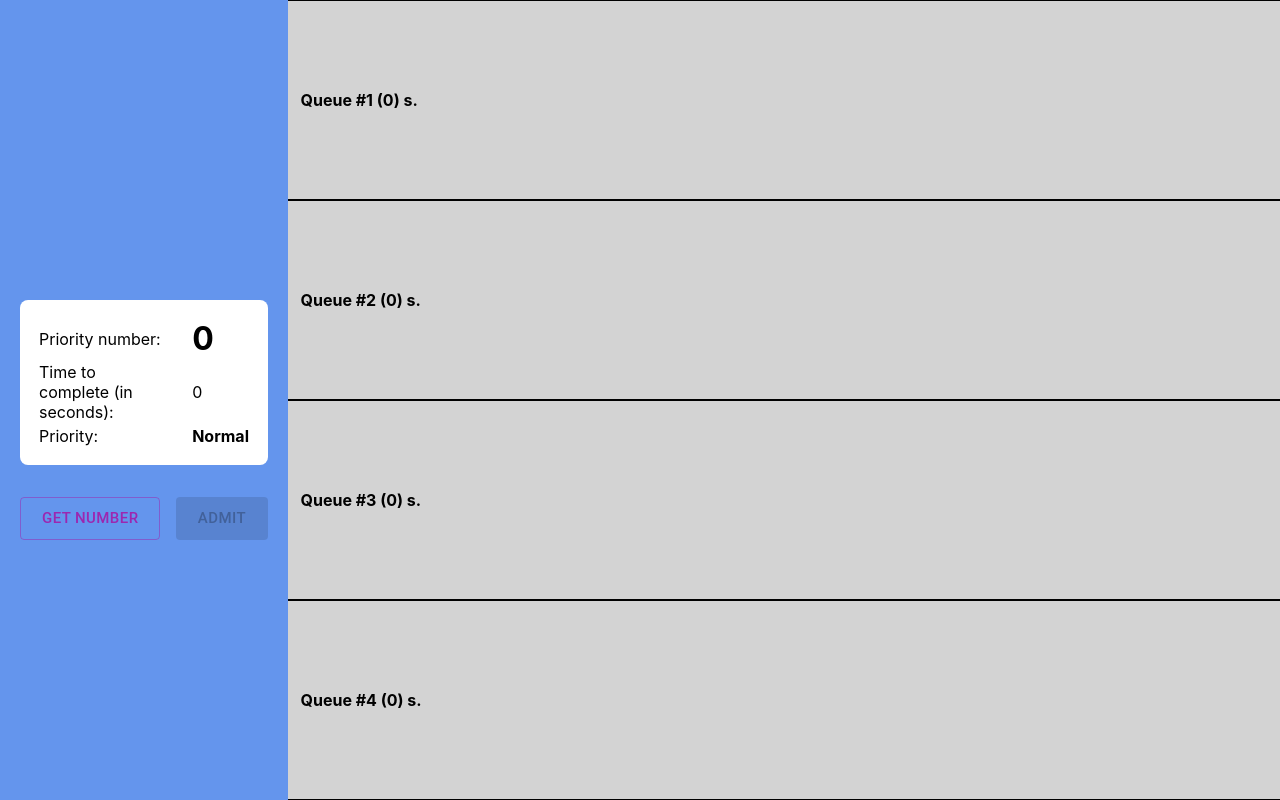
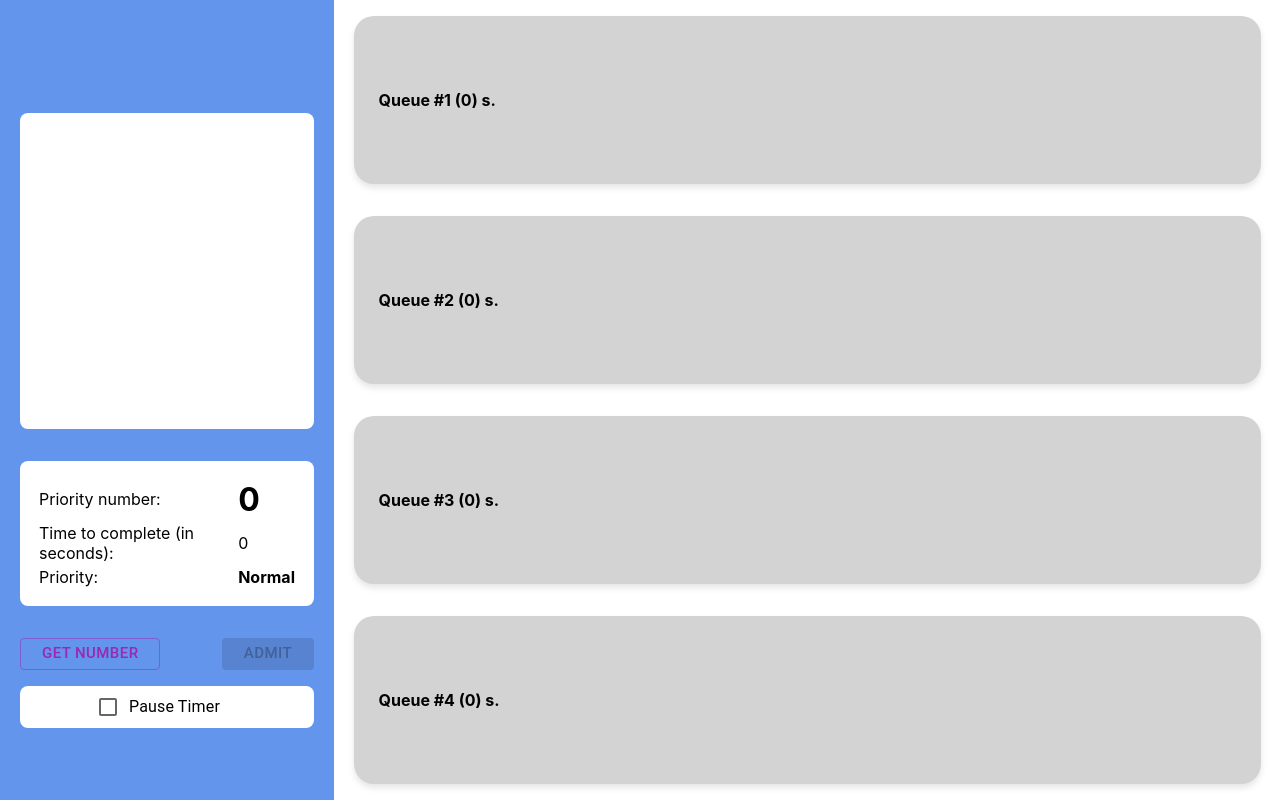
Before and after one commit to cxrvxxxx/react-priority-app, a React (Create React App) app: page / in a window 1280 px wide. Built offline with nearby package versions, Linux system fonts and the light colour scheme.

Commit message:
first commit

```diff
--- a/src/App.js
+++ b/src/App.js
@@ -2,8 +2,11 @@ import React, { useEffect, useRef, useState } from 'react';
 import './styles/App.css';
 import Admit from './components/Admit';
 import PriorityNumber from './components/PriorityNumber';
+import Checkbox from '@mui/material/Checkbox';
+import FormControlLabel from '@mui/material/FormControlLabel';
 
 const getTotalDuration = (queue) => {
+  /* Calculates the total duration of a queue */
   if (queue.length === 0) return 0;
 
   let totalDuration = 0;
@@ -15,33 +18,52 @@ const getTotalDuration = (queue) => {
   return totalDuration;
 }
 
+const getShortestQueueIndex = (queues) => {
+  /* Finds the shortest queue */
+  let shortestQueueIndex = 0;
+
+  for (let i = 1; i < queues.length; i++) {
+    if (getTotalDuration(queues[i]) < getTotalDuration(queues[shortestQueueIndex]))
+      shortestQueueIndex = i;
+  }
+
+  return shortestQueueIndex;
+}
+
+const getInsertIndex = (queue) => {
+  /* Finds the index to insert */
+  let idx = 0;
+
+  for (let i = 0; i < queue.length; i++) {
+    if (queue[i].duration !== queue[i].initialDuration)
+      idx++;
+    else if (queue[i].isHighPriority)
+      idx++;
+  }
+
+  return idx;
+}
+
 const App = () => {
   const entityKey = useRef(0);
 
   const [queues, setQueues] = useState([[], [], [], []]);
+  const [checked, setChecked] = useState(false);
+
+  const handleChange = (event) => {
+    setChecked(event.target.checked);
+  };
 
   const handleAdmit = (entity) => {
-    /* Finds the queue with the least total duration */
-    let shortestQueue = 0;
-    for (let i = 1; i < queues.length; i++) {
-      if (getTotalDuration(queues[i]) < getTotalDuration(queues[shortestQueue]))
-        shortestQueue = i;
-    }
+    const queueIndex = getShortestQueueIndex(queues);
 
     /* Update queues state */
     const updatedQueues = [...queues];
-    if (entity.isHighPriority && updatedQueues[shortestQueue].length > 1) {
-      /* Find the latest high-priority entity in the queue */
-      let idx = 0;
-      for (let i = 0; i < updatedQueues[shortestQueue].length; i++) {
-        if (updatedQueues[shortestQueue][i].isHighPriority) {
-          idx++;
-        }
-      }
 
-      updatedQueues[shortestQueue].splice(idx, 0, entity);
+    if (entity.isHighPriority) {
+      updatedQueues[queueIndex].splice(getInsertIndex(updatedQueues[queueIndex]), 0, entity);
     } else {
-      updatedQueues[shortestQueue].push(entity);
+      updatedQueues[queueIndex].push(entity);
     }
 
     setQueues(updatedQueues);
@@ -74,6 +96,7 @@ const App = () => {
       processQueue();
     }, 100);
 
+
     return () => clearInterval(intervalId);
   }, []);
 
@@ -83,6 +106,12 @@ const App = () => {
         <Admit
           queues={queues}
           callback={handleAdmit} />
+        <div className="checkbox-container">
+          <FormControlLabel
+            control={<Checkbox checked={checked} onChange={handleChange} />}
+            label="Pause Timer"
+          />
+        </div>
       </div>
       <div className="col2" >
         {queues.map((queue, queueIndex) => (
--- a/src/components/Admit.jsx
+++ b/src/components/Admit.jsx
@@ -1,4 +1,4 @@
-import React, { useState } from "react";
+import React, { useEffect, useState } from "react";
 import Button from "@mui/material/Button";
 import "../styles/Admit.css";
 
@@ -21,6 +21,7 @@ const isUniqueNumber = (queues, number) => {
 }
 
 const Admit = ({ queues, callback }) => {
+    const [entityBuffer, setEntityBuffer] = useState([]);
     const [entity, setEntity] = useState({
         "priorityNumber": 0,
         "duration": 0,
@@ -30,8 +31,17 @@ const Admit = ({ queues, callback }) => {
     const [disabledAdmitButton, setDisabledAdmitButton] = useState(false);
 
     const handleGenerate = () => {
+        let updatedEntityBuffer = [...entityBuffer];
+
+        if (updatedEntityBuffer.length + 1 > 10) updatedEntityBuffer.splice(0, 1);
+
+        if (entity.priorityNumber !== 0) {
+            updatedEntityBuffer.push(entity);
+            setEntityBuffer(updatedEntityBuffer);
+        }
+
         let priorityNumber = getRandomInt(1, 100);
-        while (!isUniqueNumber(queues, priorityNumber)) priorityNumber = getRandomInt(1, 100);
+        while (!isUniqueNumber(queues, priorityNumber) && !isUniqueNumber([entityBuffer, []], priorityNumber)) priorityNumber = getRandomInt(1, 100);
         const duration = getRandomInt(3, 30);
         const isHighPriority = (getRandomInt(1, 100) > 75) ? true : false;
 
@@ -48,11 +58,52 @@ const Admit = ({ queues, callback }) => {
     const handleAdmit = () => {
         callback(entity);
 
+        setEntity({
+            "priorityNumber": 0,
+            "duration": 0,
+            "initialDuration": 0,
+            "isHighPriority": false
+        });
+
         setDisabledAdmitButton(true);
     }
 
     return (
         <div className="admitting" >
+            <div className="entity-buffer">
+                {entityBuffer.map((value, index) => (
+                    <div className="buffer-item">
+                        <h4>#<b>{value.priorityNumber}</b></h4>
+                        <Button
+                            variant="contained"
+                            color="success"
+                            size="small"
+                            onClick={() => {
+                                callback({
+                                    "priorityNumber": value.priorityNumber,
+                                    "duration": value.duration,
+                                    "initialDuration": value.duration,
+                                    "isHighPriority": value.isHighPriority
+                                });
+
+                                for (let i = 0; i < entityBuffer.length; i++) {
+                                    if (entityBuffer[i].priorityNumber === value.priorityNumber) {
+                                        const newEntityBuffer = [...entityBuffer];
+                                        newEntityBuffer.splice(i, 1);
+                                        setEntityBuffer(newEntityBuffer);
+                                    }
+                                }
+
+                                setEntity({
+                                    "priorityNumber": 0,
+                                    "duration": 0,
+                                    "initialDuration": 0,
+                                    "isHighPriority": false
+                                });
+                            }}>Admit</Button>
+                    </div>
+                ))}
+            </div>
             <table>
                 <tbody>
                     <tr>
--- a/src/styles/Admit.css
+++ b/src/styles/Admit.css
@@ -1,3 +1,7 @@
+.admitting {
+    width: 100%;
+}
+
 .button-container {
     display: flex;
     width: 100%;
@@ -24,3 +28,37 @@ table {
     border-radius: 0.5em;
     width: 100%;
 }
+
+.entity-buffer {
+    width: 100%;
+    display: flex;
+    flex-direction: column;
+    height: 300px;
+    overflow-y: scroll;
+    overflow-x: hidden;
+    margin-bottom: 2em;
+    background-color: white;
+    border-radius: 8px;
+    padding-top: 0.5em;
+    padding-bottom: 0.5em;
+}
+
+.buffer-item {
+    width: 80%;
+    display: flex;
+    flex-direction: row;
+    margin-top: 0.5em;
+    margin-bottom: 0.5em;
+    background-color: cornsilk;
+    border-radius: 5px;
+    padding: 0.2em 1em 0.2em 1em;
+    justify-content: space-between;
+    align-items: center;
+    box-shadow: 0 4px 6px rgba(0, 0, 0, 0.1);
+    margin-left: 1em;
+}
+
+Button {
+    margin: 0;
+    height: 32px;
+}
--- a/src/styles/App.css
+++ b/src/styles/App.css
@@ -8,11 +8,12 @@
 .col1 {
   display: flex;
   height: 100%;
-  width: 25%;
+  width: 25vw;
   padding: 20px;
   justify-content: center;
   align-items: center;
   background-color: cornflowerblue;
+  flex-direction: column;
 }
 
 .col2 {
@@ -20,19 +21,62 @@
   flex-direction: column;
   padding: 0;
   margin: 0;
-  width: 100%;
+  width: 75vw;
   overflow-x: hidden;
   justify-content: center;
   align-items: center;
+  padding-left: 2em;
+  padding-right: 2em;
 }
 
 .queue-block {
   display: flex;
   align-items: center;
   height: 25%;
+  width: 100%;
   background-color: lightgray;
+  border-radius: 20px;
+  justify-content: left;
+  padding-left: 25px;
+  margin: 1em;
+  box-shadow: 0 4px 6px rgba(0, 0, 0, 0.1);
+}
+
+.queue-block {
+  overflow: auto;
+}
+
+.queue-block::-webkit-scrollbar {
+  width: 4px;
+  /* Set the width of the scrollbar */
+}
+
+/* Track (the area behind the thumb) */
+.queue-block::-webkit-scrollbar-track {
+  background-color: #f1f1f1;
+  /* Set the background color of the track */
+}
+
+/* Thumb (the draggable part of the scrollbar) */
+.queue-block::-webkit-scrollbar-thumb {
+  background-color: #888;
+  /* Set the color of the thumb */
+  border-radius: 4px;
+  /* Add some rounded corners to the thumb */
+}
+
+/* On hover, style the thumb */
+.queue-block::-webkit-scrollbar-thumb:hover {
+  background-color: #555;
+  /* Change the color on hover */
+}
+
+.checkbox-container {
+  display: flex;
+  justify-content: center;
+  align-items: center;
+  margin-top: 1em;
+  background-color: white;
   width: 100%;
-  justify-content: left;
-  border: 1px solid black;
-  padding-left: 25px;
+  border-radius: 8px;
 }
```
